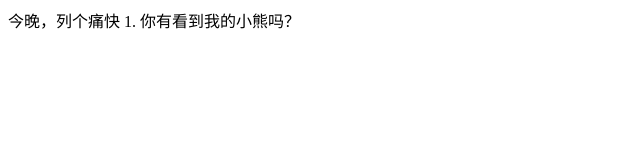
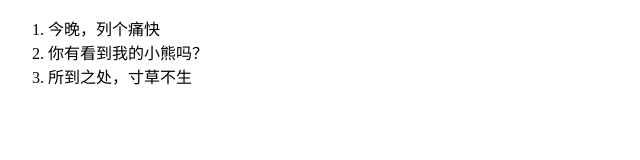
Before and after one commit to xiezi-121/git_demo, a plain HTML site: page index.html in a window 1280 px wide. Shown: the whole page, without its empty margins (0-640 px from the left). Drawn offline with Linux system fonts and the light colour scheme.

Commit message:
A的第三次提交

```diff
--- a/index.html
+++ b/index.html
@@ -9,7 +9,11 @@
 </head>
 
 <body>
-    今晚，列个痛快 1. 你有看到我的小熊吗？
+    <ol>
+        <li>今晚，列个痛快</li>
+        <li>你有看到我的小熊吗？</li>
+        <li>所到之处，寸草不生</li>
+    </ol>
 </body>
 
 </html>
```
